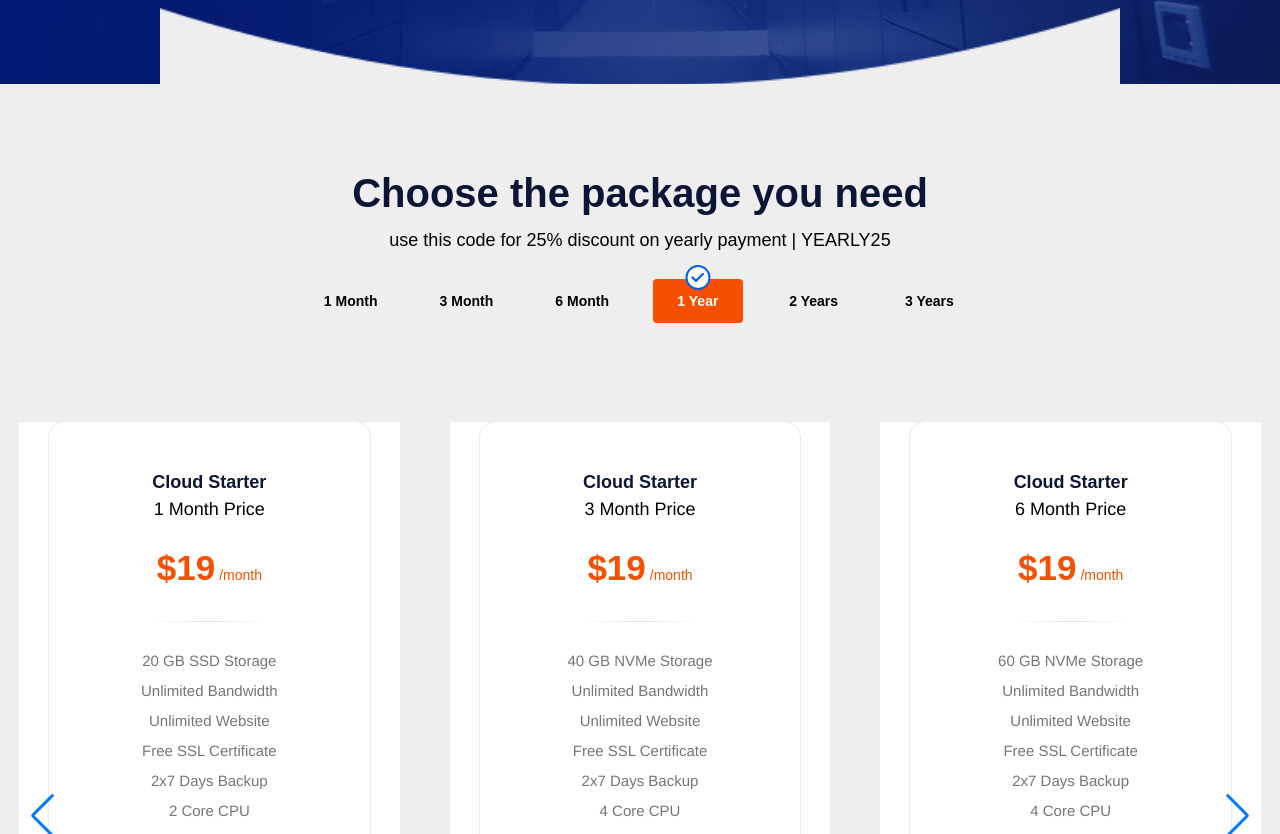
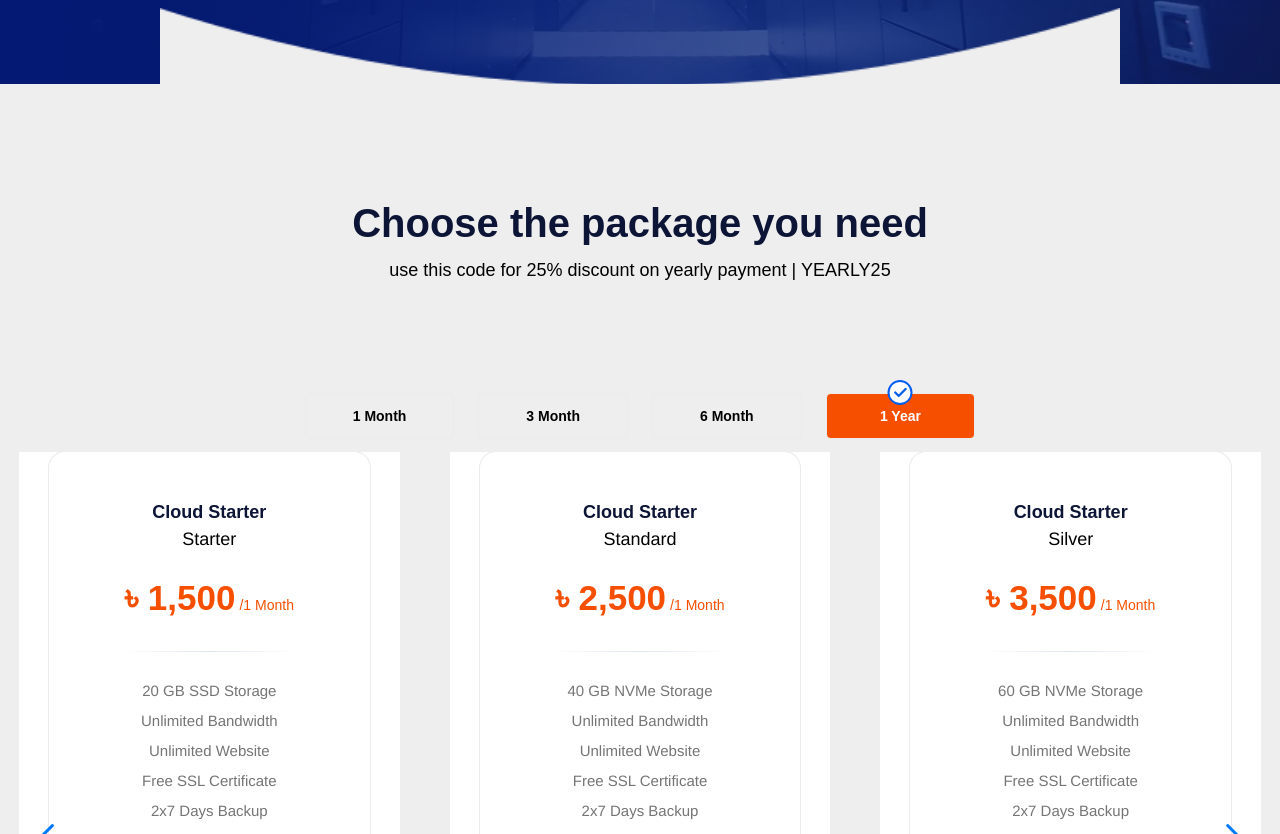
Before and after one commit to Tarikulat/vue_hosting_project, a Vue app: page /ecommerce-hosting in a window 1280 px wide. Shown: the part 686-1520 px from the top of the page. Built offline with nearby package versions, Linux system fonts and the light colour scheme.

Commit message:
eco package

```diff
--- a/src/views/pages/hosting/EcommerceHost.vue
+++ b/src/views/pages/hosting/EcommerceHost.vue
@@ -77,11 +77,10 @@ export default {
     </div>
 </section>
 
-<!-- packages starting heading -->
 <section>
     <div class="container">
-      <div class="row justify-content-center ptb-100 head">
-          <div class="col-md-12 col-lg-7 ">
+      <div class="row justify-content-center head">
+          <div class="col-md-12 col-lg-7 ptb-100">
               <div class="section-heading  text-center mb-5">
                   <h1>Choose the package you need</h1>
                   <p class="lead">
@@ -107,17 +106,10 @@ export default {
                   </div>
 
                   <div class="single-radio-box">
-                      <input name="billingPlan" id="yearly-plan" value="yearly" class="radio" type="radio" checked>
-                      <label for="yearly-plan"><span class="custom-check"></span>1 Year</label>
+                      <input name="billingPlan" id="triennial-plan" value="triennial" class="radio" type="radio" checked>
+                      <label for="triennial-plan"><span class="custom-check"></span>1 Year</label>
                   </div>
-                  <div class="single-radio-box">
-                      <input name="billingPlan" id="monthly-plan" value="monthly" class="radio" type="radio">
-                      <label for="monthly-plan"><span class="custom-check"></span>2 Years</label>
-                  </div>
-                  <div class="single-radio-box">
-                      <input name="billingPlan" id="biannual-plan" value="biannual" class="radio" type="radio">
-                      <label for="biannual-plan"><span class="custom-check"></span>3 Years</label>
-                  </div>
+
               </div>
           </div>
       </div>
@@ -145,13 +137,19 @@ export default {
      <div class="card text-center align-items-center single-pricing-pack">
        <div class="pt-5">
            <h5 class="mb-0">Cloud Starter</h5>
-           <p class="mb-0">1 Month Price</p>
+           <p class="mb-0">Starter</p>
          </div>
           <div class="card-header pb-4 border-0 pricing-header">
-              <div class="price text-center mb-0 monthly-price">$19<span>/month</span></div>
-              <div class="price text-center mb-0 yearly-price">$69<span>/yearly</span></div>
-              <div class="price text-center mb-0 biannual-price">$130<span>/biannual</span></div>
-              <div class="price text-center mb-0 triennial-price">$199<span>/triennial</span></div>
+              <div class="price text-center mb-0 monthly-price">৳ 1,500<span>/1 Month</span></div>
+
+
+              <div class="price text-center mb-0 yearly-price">৳ 4,500<span>/3 Month</span></div>
+
+
+              <div class="price text-center mb-0 biannual-price">৳ 9,000<span>/6 Month</span></div>
+
+
+              <div class="price text-center mb-0 triennial-price">৳ 14,500<span>/1 Year</span></div>
           </div>
      <div class="card-body">
          <ul class="list-unstyled mb-4 pricing-feature-list">
@@ -171,7 +169,7 @@ export default {
              <li > cPanel Control Panel</li>
              <li > 24/7 Regular Support</li>
          </ul>
-         <a href="https://account.hostservice.com.bd/index.php?rp=/store/ecommerce-hosting/ecommerce-1" class="btn outline-btn mb-3" target="_blank">Purchase now</a>
+         <a href="https://account.hostservice.com.bd/index.php?rp=/store/shared-hosting/starter" class="btn outline-btn mb-3" target="_blank">Purchase now</a>
        </div>
     </div>
   </div>
@@ -186,13 +184,13 @@ export default {
      <div class="card text-center align-items-center single-pricing-pack">
        <div class="pt-5">
            <h5 class="mb-0">Cloud Starter</h5>
-           <p class="mb-0">3 Month Price</p>
+           <p class="mb-0">Standard</p>
          </div>
           <div class="card-header pb-4 border-0 pricing-header">
-              <div class="price text-center mb-0 monthly-price">$19<span>/month</span></div>
-              <div class="price text-center mb-0 yearly-price">$69<span>/yearly</span></div>
-              <div class="price text-center mb-0 biannual-price">$130<span>/biannual</span></div>
-              <div class="price text-center mb-0 triennial-price">$199<span>/triennial</span></div>
+              <div class="price text-center mb-0 monthly-price">৳ 2,500<span>/1 Month</span></div>
+              <div class="price text-center mb-0 yearly-price">৳ 7,500<span>/ 3 Month</span></div>
+              <div class="price text-center mb-0 biannual-price">৳ 15,000<span>/6 Month</span></div>
+              <div class="price text-center mb-0 triennial-price">৳ 28,000<span>/1 Year</span></div>
           </div>
      <div class="card-body">
          <ul class="list-unstyled mb-4 pricing-feature-list">
@@ -201,7 +199,7 @@ export default {
             <li > Unlimited Website</li>
             <li > Free SSL Certificate</li>
             <li > 2x7 Days Backup</li>
-            <li > 4 Core CPU</li>
+            <li > 3 Core CPU</li>
             <li > 6 GB Physical Memory</li>
             <li > 2 GB Virtual Memory</li>
             <li > I/O Speed 100 MBs</li>
@@ -212,7 +210,7 @@ export default {
             <li > cPanel Control Panel</li>
             <li > 24/7 Regular Support</li>
          </ul>
-         <a href="https://account.hostservice.com.bd/index.php?rp=/store/ecommerce-hosting/ecommerce-2" class="btn outline-btn mb-3" target="_blank">Purchase now</a>
+         <a href="https://account.hostservice.com.bd/index.php?rp=/store/shared-hosting/standard" class="btn outline-btn mb-3" target="_blank">Purchase now</a>
        </div>
     </div>
   </div>
@@ -227,13 +225,13 @@ export default {
      <div class="card text-center align-items-center single-pricing-pack">
        <div class="pt-5">
            <h5 class="mb-0">Cloud Starter</h5>
-           <p class="mb-0">6 Month Price</p>
+           <p class="mb-0">Silver</p>
          </div>
           <div class="card-header pb-4 border-0 pricing-header">
-              <div class="price text-center mb-0 monthly-price">$19<span>/month</span></div>
-              <div class="price text-center mb-0 yearly-price">$69<span>/yearly</span></div>
-              <div class="price text-center mb-0 biannual-price">$130<span>/biannual</span></div>
-              <div class="price text-center mb-0 triennial-price">$199<span>/triennial</span></div>
+              <div class="price text-center mb-0 monthly-price">৳ 3,500<span>/1 Month</span></div>
+              <div class="price text-center mb-0 yearly-price">৳ 10,500<span>/3 Month</span></div>
+              <div class="price text-center mb-0 biannual-price">৳ 21,000<span>/6 Month</span></div>
+              <div class="price text-center mb-0 triennial-price">৳ 39,000<span>/1 Year</span></div>
           </div>
      <div class="card-body">
          <ul class="list-unstyled mb-4 pricing-feature-list">
@@ -253,7 +251,7 @@ export default {
                         <li > cPanel Control Panel</li>
                         <li > 24/7 Regular Support</li>
          </ul>
-         <a href="https://account.hostservice.com.bd/index.php?rp=/store/ecommerce-hosting/ecommerce-3" class="btn outline-btn mb-3" target="_blank">Purchase now</a>
+         <a href="https://account.hostservice.com.bd/index.php?rp=/store/shared-hosting/silver" class="btn outline-btn mb-3" target="_blank">Purchase now</a>
        </div>
     </div>
   </div>
@@ -268,13 +266,13 @@ export default {
      <div class="card text-center align-items-center single-pricing-pack">
        <div class="pt-5">
            <h5 class="mb-0">Cloud Starter</h5>
-           <p class="mb-0">1 Year</p>
+           <p class="mb-0">Gold</p>
          </div>
           <div class="card-header pb-4 border-0 pricing-header">
-              <div class="price text-center mb-0 monthly-price">$19<span>/month</span></div>
-              <div class="price text-center mb-0 yearly-price">$69<span>/yearly</span></div>
-              <div class="price text-center mb-0 biannual-price">$130<span>/biannual</span></div>
-              <div class="price text-center mb-0 triennial-price">$199<span>/triennial</span></div>
+              <div class="price text-center mb-0 monthly-price">৳ 4,500<span>/1 Month</span></div>
+              <div class="price text-center mb-0 yearly-price">৳ 13,500<span>/3 Month</span></div>
+              <div class="price text-center mb-0 biannual-price">৳ 27,000<span>/6 Month</span></div>
+              <div class="price text-center mb-0 triennial-price">৳ 50,500<span>/1 Year</span></div>
           </div>
      <div class="card-body">
          <ul class="list-unstyled mb-4 pricing-feature-list">
@@ -294,7 +292,7 @@ export default {
             <li > cPanel Control Panel</li>
             <li > 24/7 Regular Support</li>
          </ul>
-         <a href="https://account.hostservice.com.bd/index.php?rp=/store/ecommerce-hosting/ecommerce-4" class="btn outline-btn mb-3" target="_blank">Purchase now</a>
+         <a href="https://account.hostservice.com.bd/index.php?rp=/store/shared-hosting/gold" class="btn outline-btn mb-3" target="_blank">Purchase now</a>
        </div>
     </div>
   </div>
--- a/src/views/pages/hosting/LandingPage.vue
+++ b/src/views/pages/hosting/LandingPage.vue
@@ -251,9 +251,9 @@ export default {
        </div>
         <div class="card-header pb-4 border-0 pricing-header">
             <div class="price text-center mb-0 monthly-price">৳ 12,00<span>/1 Month</span></div>
-            <div class="price text-center mb-0 yearly-price">$69<span>/yearly</span></div>
-            <div class="price text-center mb-0 biannual-price">$130<span>/biannual</span></div>
-            <div class="price text-center mb-0 triennial-price">$199<span>/triennial</span></div>
+            <div class="price text-center mb-0 yearly-price">৳ 35,00<span>/3 Month</span></div>
+            <div class="price text-center mb-0 biannual-price">৳ 6,000<span>/6 Month</span></div>
+            <div class="price text-center mb-0 triennial-price">৳ 12,500<span>/1 Year</span></div>
         </div>
    <div class="card-body">
        <ul class="list-unstyled mb-4 pricing-feature-list">
```
